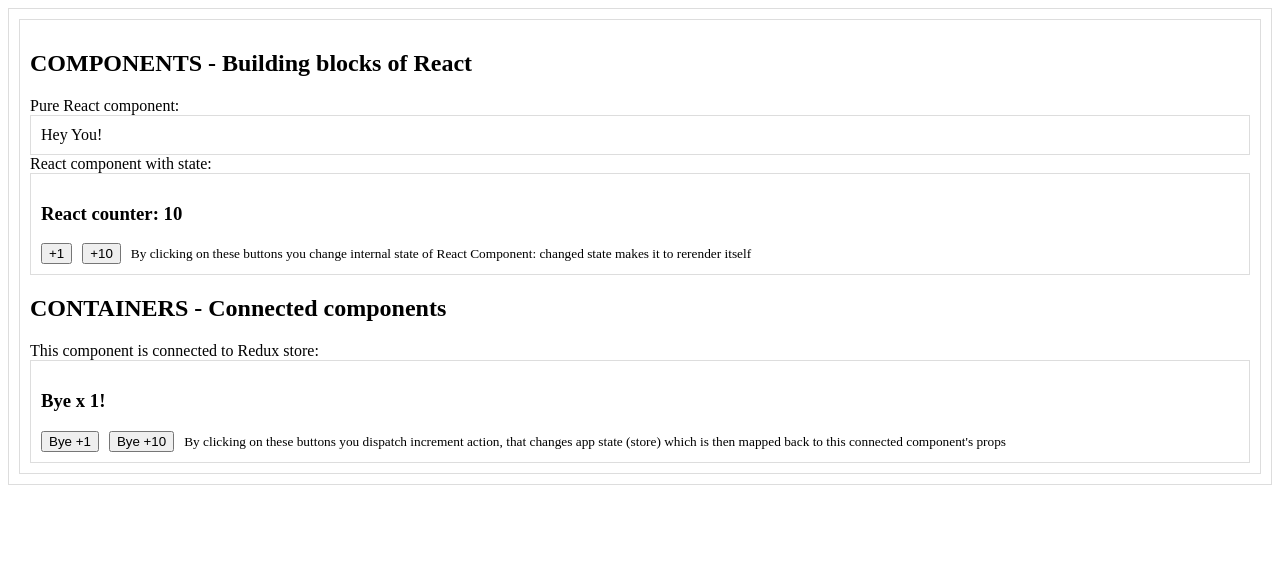
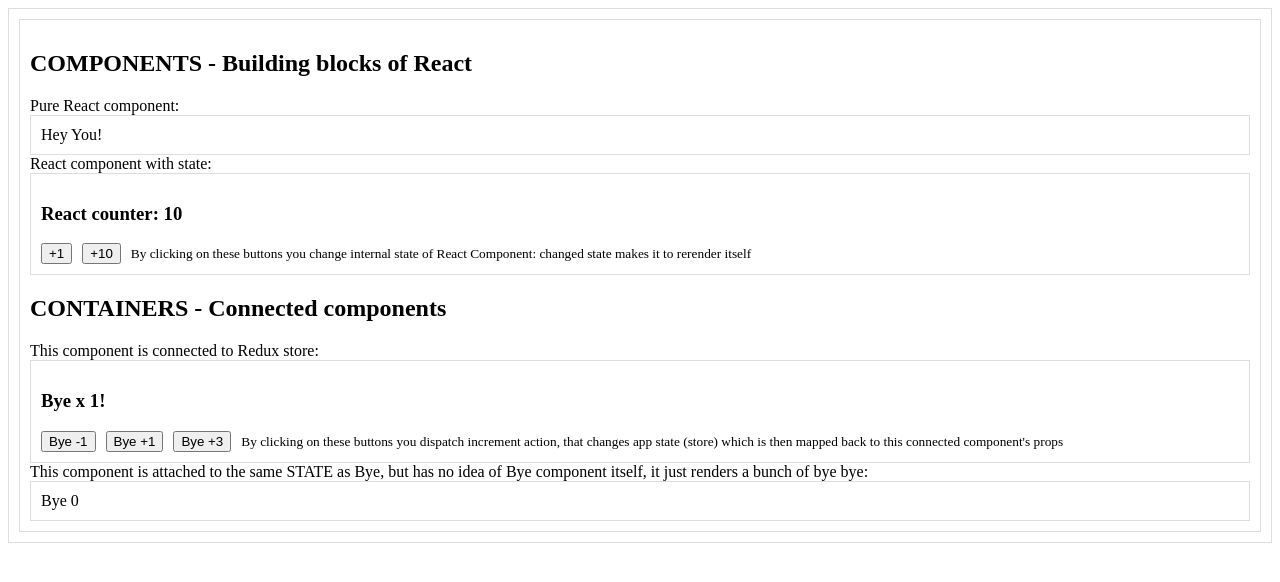
Before and after one commit to mseimys/minimal-react-redux, a React app: page / in a window 1280 px wide. Shown: the top 582 px of the page. Built offline with nearby package versions, Linux system fonts and the light colour scheme.

Commit message:
Added simple example of another component connected to the same state

```diff
--- a/src/containers/bye.jsx
+++ b/src/containers/bye.jsx
@@ -7,8 +7,9 @@
         const {counter, onIncrementClick} = this.props;
         return <div>
             <h3>Bye x <b>{counter}</b>!</h3>
+            <button onClick={() => onIncrementClick(-1)}>Bye -1</button>
             <button onClick={() => onIncrementClick(1)}>Bye +1</button>
-            <button onClick={() => onIncrementClick(10)}>Bye +10</button>
+            <button onClick={() => onIncrementClick(3)}>Bye +3</button>
             <small>By clicking on these buttons you dispatch increment action, that changes app state (store) which is then mapped back to this connected component's props</small>
         </div>;
     }
--- /dev/null
+++ b/src/containers/byelist.jsx
@@ -0,0 +1,23 @@
+import * as React from "react";
+import {connect} from "react-redux";
+
+class ByeListComponent extends React.Component {
+    renderByeBye(number) {
+        var byebye = [];
+        for (var i = 0; i < number; ++i) {
+            byebye.push(<span>Bye {i} </span>);
+        }
+        return byebye;
+    }
+    render() {
+        return <div>
+                {this.renderByeBye(this.props.number)}
+            </div>;
+    }
+}
+
+const mapStateToProps = (state) => ({
+    number: state.counter
+});
+
+export const ByeList = connect(mapStateToProps)(ByeListComponent);
--- a/src/index.jsx
+++ b/src/index.jsx
@@ -4,6 +4,7 @@
 
 import {Hello, Hey} from "./components/hello";
 import {Bye} from "./containers/bye";
+import {ByeList} from "./containers/byelist";
 import store from "./store";
 
 ReactDOM.render(
@@ -12,8 +13,10 @@
             <h2>COMPONENTS - Building blocks of React</h2>
             Pure React component: <Hey name="You" />
             React component with state: <Hello name="React" />
+
             <h2>CONTAINERS - Connected components</h2>
             This component is connected to Redux store: <Bye />
+            This component is attached to the same STATE as Bye, but has no idea of Bye component itself, it just renders a bunch of bye bye: <ByeList />
         </div>
     </Provider>,
     document.getElementById("app")
--- a/src/store.js
+++ b/src/store.js
@@ -4,17 +4,17 @@
 const initialCounter = 1;
 const INCREMENT = "my-module/INCREMENT";
 
-export function increment(by) {
+export function increment(amount) {
     return {
         type: INCREMENT,
-        by
+        amount
     };
 }
 
 function counter(state = initialCounter, action) {
     switch (action.type) {
     case INCREMENT:
-        return state + action.by;
+        return state + action.amount;
     default:
         return state;
     }
```
Also changed, not shown: 1 other file (tests, documents, lock files or other folders).
